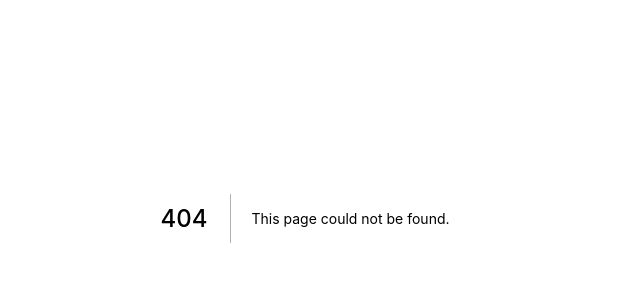
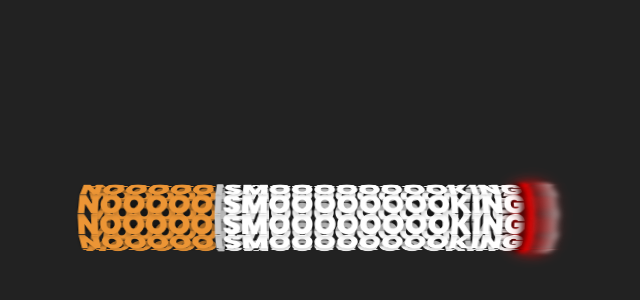
Before and after one commit to rylanzhou/mini-works-v2, a Next.js app: page /Cigarette in a window 1280 px wide. Before the commit this address had no page. Shown: the part 182-482 px from the top of the page, without its empty margins (335-975 px from the left). Built offline with nearby package versions, Linux system fonts and the light colour scheme.

Commit message:
feat: add cigarette page

```diff
--- /dev/null
+++ b/pages/Cigarette/index.tsx
@@ -0,0 +1,21 @@
+import React from 'react';
+import styles from './styles.module.scss';
+
+export default function Cigarette() {
+  const getCSSVariable = (n: number) => ({ '--i': n } as React.CSSProperties);
+
+  return (
+    <div className="body" style={{ backgroundColor: '#222' }}>
+      <div className={styles.container}>
+        <div className={styles.cigarette}>
+          {new Array(10).fill(0).map((_, index) => (
+            <span key={index} style={getCSSVariable(index)}>
+              <i>Nooooo</i>Smooooooooking
+              <i>|</i>
+            </span>
+          ))}
+        </div>
+      </div>
+    </div>
+  );
+}
--- /dev/null
+++ b/pages/Cigarette/styles.module.scss
@@ -0,0 +1,55 @@
+@import url('https://fonts.googleapis.com/css2?family=Poppins:wght@300;400;500;600;700;800;900&display=swap');
+
+.container {
+  position: relative;
+  display: flex;
+  justify-content: center;
+  align-items: center;
+  transform-style: preserve-3d;
+  font-family: 'Poppins';
+
+  .cigarette {
+    animation: rotate 15s linear infinite;
+    transform-style: preserve-3d;
+    transform: perspective(1000px);
+
+    span {
+      position: absolute;
+      font-size: 1.75rem;
+      font-weight: 900;
+      text-transform: uppercase;
+      line-height: 0.75rem;
+      color: #fff;
+      background-color: rgba(0, 0, 0, 0.25);
+      text-shadow: 0 2px 5px rgba(0, 0, 0, 0.25);
+      transform: translate(-50%, -50%) rotateX(calc(var(--i) * 36deg)) translateZ(32px);
+
+      i {
+        font-style: normal;
+        color: #ec9535;
+
+        &:first-child:after {
+          content: 'l';
+          text-transform: lowercase;
+          color: #ccc;
+        }
+
+        &:last-child {
+          color: red;
+          filter: blur(3px);
+          text-shadow: -4px 0 2px #000, 8px 0 20px red, 8px 0 24px red, 8px 0 0 #222, 12px 0 #555,
+            16px 0 #666, 20px 0 #888, 24px 0 #999;
+        }
+      }
+    }
+  }
+}
+
+@keyframes rotate {
+  0% {
+    transform: rotateX(0);
+  }
+  100% {
+    transform: rotateX(360deg);
+  }
+}
--- a/styles/globals.css
+++ b/styles/globals.css
@@ -1,4 +1,4 @@
-@import url('https://fonts.googleapis.com/css2?family=Ubuntu:wght@300;400;700&display=swap');
+@import url('https://fonts.googleapis.com/css2?family=Ubuntu:wght@300;400;500;600;700;800;900&display=swap');
 
 html,
 body {
```
